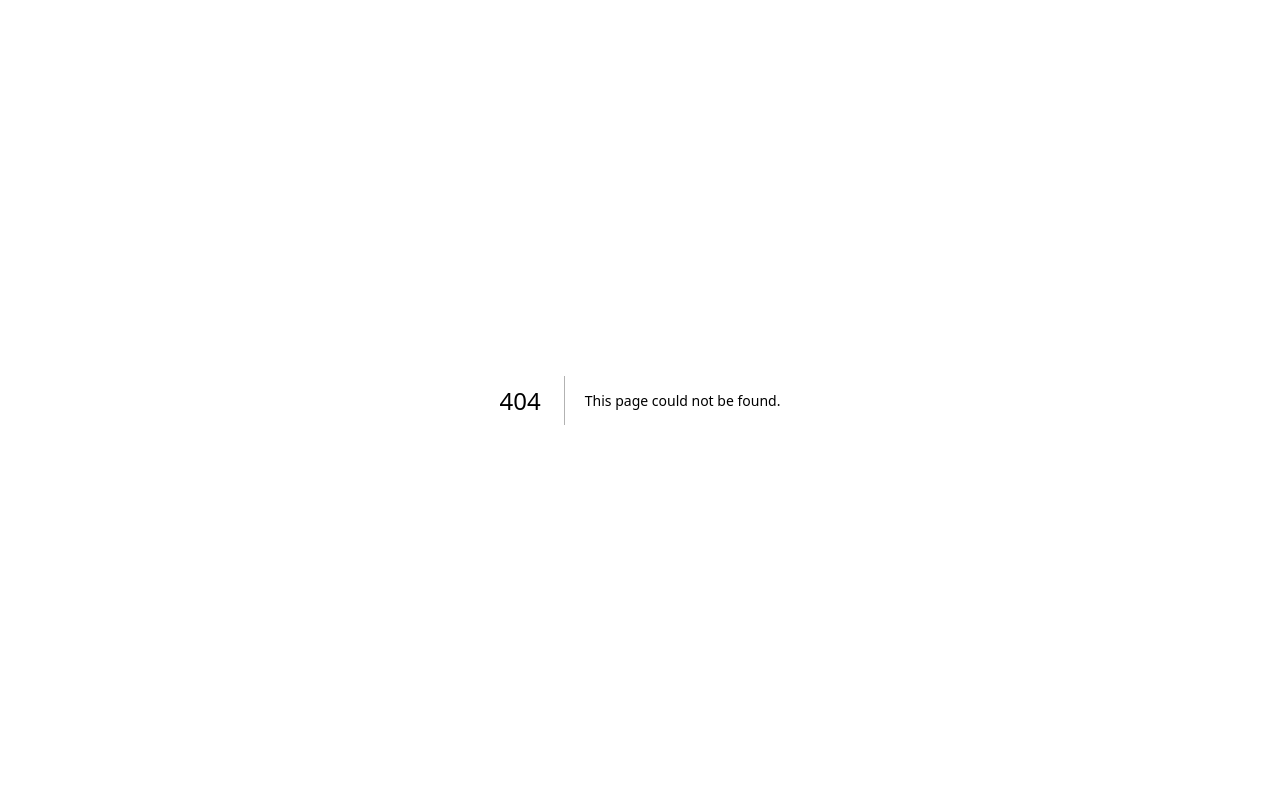
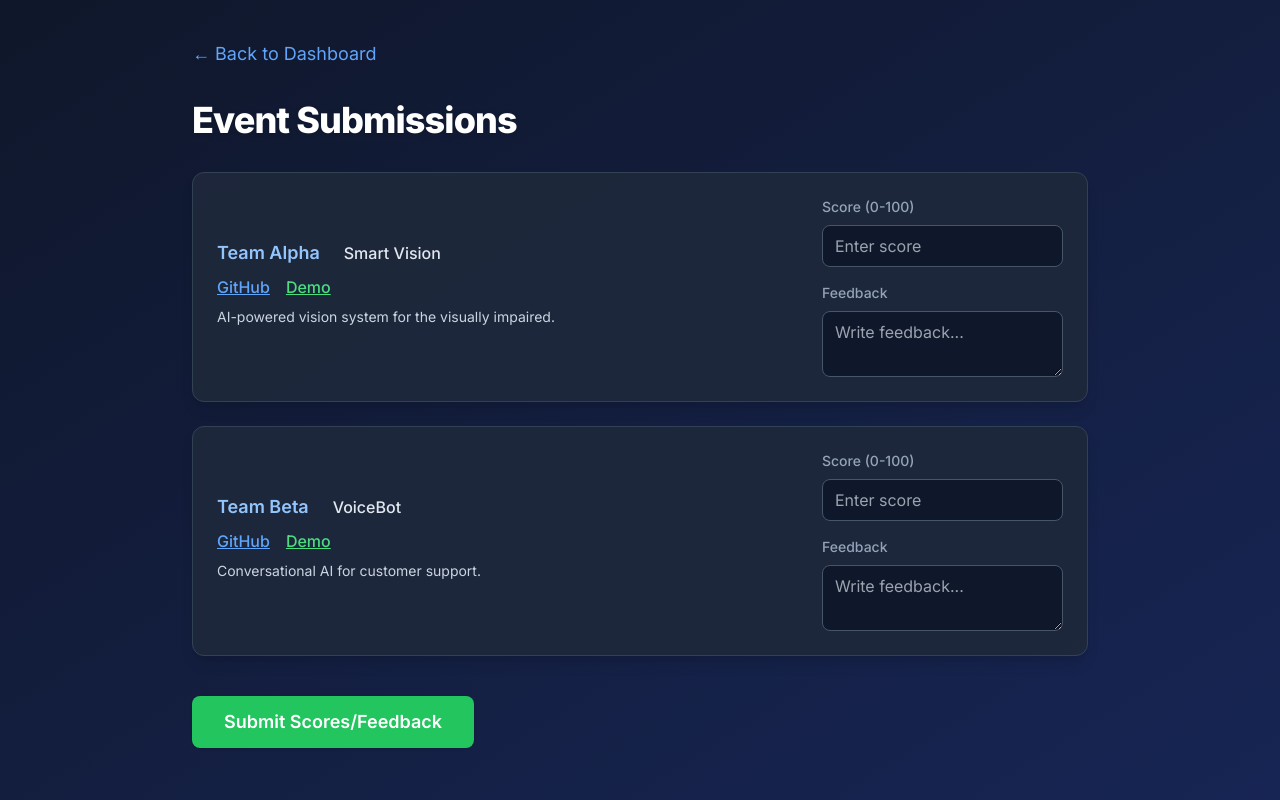
Before and after one commit to shivamjha296/Synaphack, a Next.js app in the folder frontend/: page /dashboard/judge/submissions in a window 1280 px wide. Before the commit this address had no page. Built offline with nearby package versions, Linux system fonts and the light colour scheme.

Commit message:
Implement judge event-specific submissions page and UI improvements

```diff
--- /dev/null
+++ b/frontend/src/app/dashboard/judge/page.tsx
@@ -0,0 +1,19 @@
+"use client";
+import Link from "next/link";
+
+export default function JudgeDashboardPage() {
+  return (
+    <div className="min-h-screen bg-slate-900 flex flex-col items-center justify-center p-6">
+      <h1 className="text-4xl font-extrabold text-white mb-6">Judge Dashboard</h1>
+      <p className="text-slate-300 mb-8 text-lg text-center max-w-xl">
+        Welcome to the Judge Dashboard! Here you can review event submissions, score projects, and provide feedback to participants.
+      </p>
+      <Link
+        href="/dashboard/judge/submissions"
+        className="px-8 py-3 bg-blue-600 hover:bg-blue-700 text-white text-lg font-semibold rounded-lg shadow transition"
+      >
+        Go to Event Submissions
+      </Link>
+    </div>
+  );
+}
--- /dev/null
+++ b/frontend/src/app/dashboard/judge/submissions/[eventId]/page.tsx
@@ -0,0 +1,70 @@
+"use client";
+import { useRouter } from "next/navigation";
+import { useEffect, useState } from "react";
+
+interface Submission {
+  id: string;
+  team: string;
+  project: string;
+  github: string;
+  deploy: string;
+  description: string;
+}
+
+export default function EventSubmissionsRedirect({ params }: { params: { eventId: string } }) {
+  const [submissions, setSubmissions] = useState<Submission[]>([]);
+  const [loading, setLoading] = useState(true);
+  const router = useRouter();
+
+  useEffect(() => {
+    // Simulate fetching submissions for the event
+    setLoading(true);
+    setTimeout(() => {
+      // Replace this with real fetch logic
+      if (params.eventId === "hackrx") {
+        setSubmissions([
+          {
+            id: "1",
+            team: "Team Alpha",
+            project: "Smart Vision",
+            github: "https://github.com/teamalpha/smartvision",
+            deploy: "https://smartvision.app",
+            description: "AI-powered vision system for the visually impaired."
+          }
+        ]);
+      } else {
+        setSubmissions([]);
+      }
+      setLoading(false);
+    }, 500);
+  }, [params.eventId]);
+
+  return (
+    <div className="min-h-screen flex flex-col items-center justify-center bg-slate-900 text-white p-6">
+      <h1 className="text-3xl font-bold mb-8">Submissions for event: {params.eventId}</h1>
+      {loading ? (
+        <div className="text-lg text-slate-300">Loading...</div>
+      ) : submissions.length === 0 ? (
+        <div className="text-2xl text-slate-400 font-semibold">No submissions yet</div>
+      ) : (
+        <div className="w-full max-w-3xl space-y-6">
+          {submissions.map((sub) => (
+            <div key={sub.id} className="bg-slate-800/90 rounded-xl shadow-lg border border-slate-700 p-6 flex flex-col md:flex-row md:items-center md:justify-between gap-6 hover:border-blue-500 transition-colors">
+              <div className="flex-1">
+                <div className="flex flex-col md:flex-row md:items-center gap-2 md:gap-6 mb-2">
+                  <span className="text-lg font-semibold text-blue-300">{sub.team}</span>
+                  <span className="text-md font-medium text-slate-200">{sub.project}</span>
+                </div>
+                <div className="flex flex-wrap gap-4 mb-2">
+                  <a href={sub.github} target="_blank" rel="noopener noreferrer" className="text-blue-400 underline font-medium">GitHub</a>
+                  <a href={sub.deploy} target="_blank" rel="noopener noreferrer" className="text-green-400 underline font-medium">Demo</a>
+                </div>
+                <p className="text-slate-300 text-sm mb-2 max-w-xl">{sub.description}</p>
+              </div>
+            </div>
+          ))}
+        </div>
+      )}
+    </div>
+  );
+}
--- /dev/null
+++ b/frontend/src/app/dashboard/judge/submissions/page.tsx
@@ -0,0 +1,106 @@
+"use client";
+import React, { useEffect, useState } from 'react';
+import Link from 'next/link';
+
+// Dummy data for wireframe/demo
+interface Submission {
+  id: string;
+  team: string;
+  project: string;
+  github: string;
+  deploy: string;
+  description: string;
+}
+
+const submissions: Submission[] = [
+  {
+    id: 'a',
+    team: 'Team Alpha',
+    project: 'Smart Vision',
+    github: 'https://github.com/teamalpha/smartvision',
+    deploy: 'https://smartvision.app',
+    description: 'AI-powered vision system for the visually impaired.'
+  },
+  {
+    id: 'b',
+    team: 'Team Beta',
+    project: 'VoiceBot',
+    github: 'https://github.com/teambeta/voicebot',
+    deploy: 'https://voicebot.app',
+    description: 'Conversational AI for customer support.'
+  },
+];
+
+
+const EventSubmissionsPage = () => {
+  const [scores, setScores] = useState<Record<string, string | number>>({});
+  const [feedbacks, setFeedbacks] = useState<Record<string, string>>({});
+
+  const handleScoreChange = (id: string, value: string) => {
+    setScores({ ...scores, [id]: value });
+  };
+
+  const handleFeedbackChange = (id: string, value: string) => {
+    setFeedbacks({ ...feedbacks, [id]: value });
+  };
+  const handleSubmit = () => {
+    // Submit scores and feedbacks to backend
+    alert('Scores and feedback submitted!');
+  };
+
+  return (
+    <div className="min-h-screen bg-gradient-to-br from-slate-900 to-blue-950 py-10 px-2 md:px-0">
+      <div className="max-w-4xl mx-auto">
+        <Link href="/dashboard/judge" className="text-blue-400 hover:underline text-lg mb-6 inline-block">&larr; Back to Dashboard</Link>
+        <h1 className="text-4xl font-extrabold text-white mb-8 mt-2 tracking-tight drop-shadow">Event Submissions</h1>
+
+        <div className="space-y-6">
+          {submissions.map((sub) => (
+            <div key={sub.id} className="bg-slate-800/90 rounded-xl shadow-lg border border-slate-700 p-6 flex flex-col md:flex-row md:items-center md:justify-between gap-6 hover:border-blue-500 transition-colors">
+              <div className="flex-1">
+                <div className="flex flex-col md:flex-row md:items-center gap-2 md:gap-6 mb-2">
+                  <span className="text-lg font-semibold text-blue-300">{sub.team}</span>
+                  <span className="text-md font-medium text-slate-200">{sub.project}</span>
+                </div>
+                <div className="flex flex-wrap gap-4 mb-2">
+                  <a href={sub.github} target="_blank" rel="noopener noreferrer" className="text-blue-400 underline font-medium">GitHub</a>
+                  <a href={sub.deploy} target="_blank" rel="noopener noreferrer" className="text-green-400 underline font-medium">Demo</a>
+                </div>
+                <p className="text-slate-300 text-sm mb-2 max-w-xl">{sub.description}</p>
+              </div>
+              <div className="flex flex-col gap-2 min-w-[220px]">
+                <label className="text-slate-400 text-sm font-medium">Score (0-100)</label>
+                <input
+                  type="number"
+                  min="0"
+                  max="100"
+                  value={scores[sub.id] || ''}
+                  onChange={(e) => handleScoreChange(sub.id, e.target.value)}
+                  className="w-full border border-slate-600 rounded-lg px-3 py-2 bg-slate-900 text-white focus:outline-none focus:ring-2 focus:ring-blue-500 transition"
+                  placeholder="Enter score"
+                />
+                <label className="text-slate-400 text-sm font-medium mt-2">Feedback</label>
+                <textarea
+                  value={feedbacks[sub.id] || ''}
+                  onChange={(e) => handleFeedbackChange(sub.id, e.target.value)}
+                  className="w-full border border-slate-600 rounded-lg px-3 py-2 bg-slate-900 text-white focus:outline-none focus:ring-2 focus:ring-blue-500 transition"
+                  placeholder="Write feedback..."
+                  rows={2}
+                />
+              </div>
+            </div>
+          ))}
+        </div>
+
+        <button
+          className="mt-10 px-8 py-3 bg-green-500 hover:bg-green-600 text-white text-lg font-semibold rounded-lg shadow transition"
+          onClick={handleSubmit}
+        >
+          Submit Scores/Feedback
+        </button>
+      </div>
+    </div>
+  );
+};
+
+export default EventSubmissionsPage;
--- a/frontend/src/components/dashboards/JudgeDashboard.tsx
+++ b/frontend/src/components/dashboards/JudgeDashboard.tsx
@@ -261,7 +261,10 @@ const JudgeDashboard = () => {
                     >
                       💬 Join Discussion
                     </button>
-                    <button className="bg-blue-600 hover:bg-blue-700 text-white px-4 py-2 rounded-lg text-sm transition-colors">
+                    <button
+                      className="bg-blue-600 hover:bg-blue-700 text-white px-4 py-2 rounded-lg text-sm transition-colors"
+                      onClick={() => router.push(`/dashboard/judge/submissions/${event.id}`)}
+                    >
                       View Submissions
                     </button>
                   </div>
```
